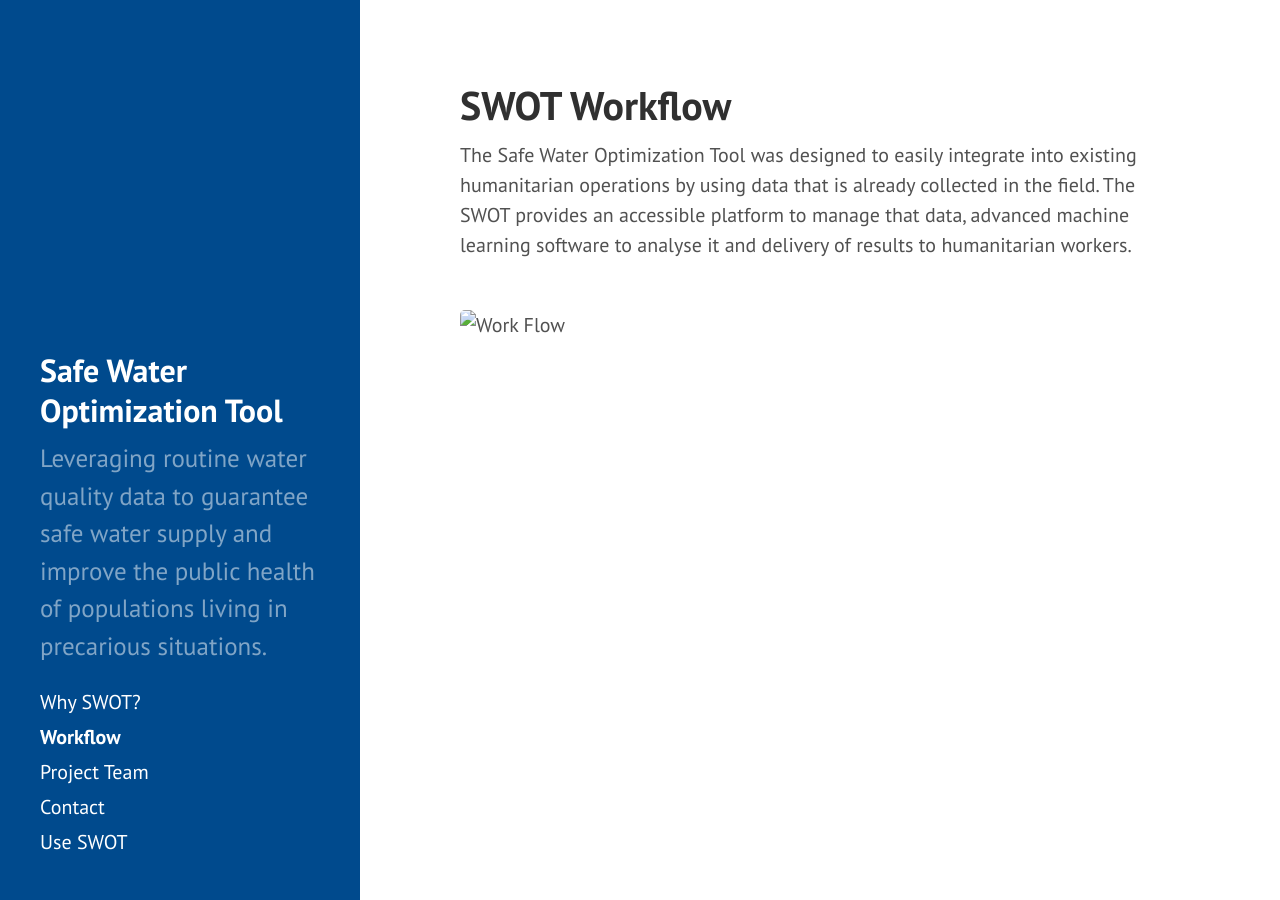
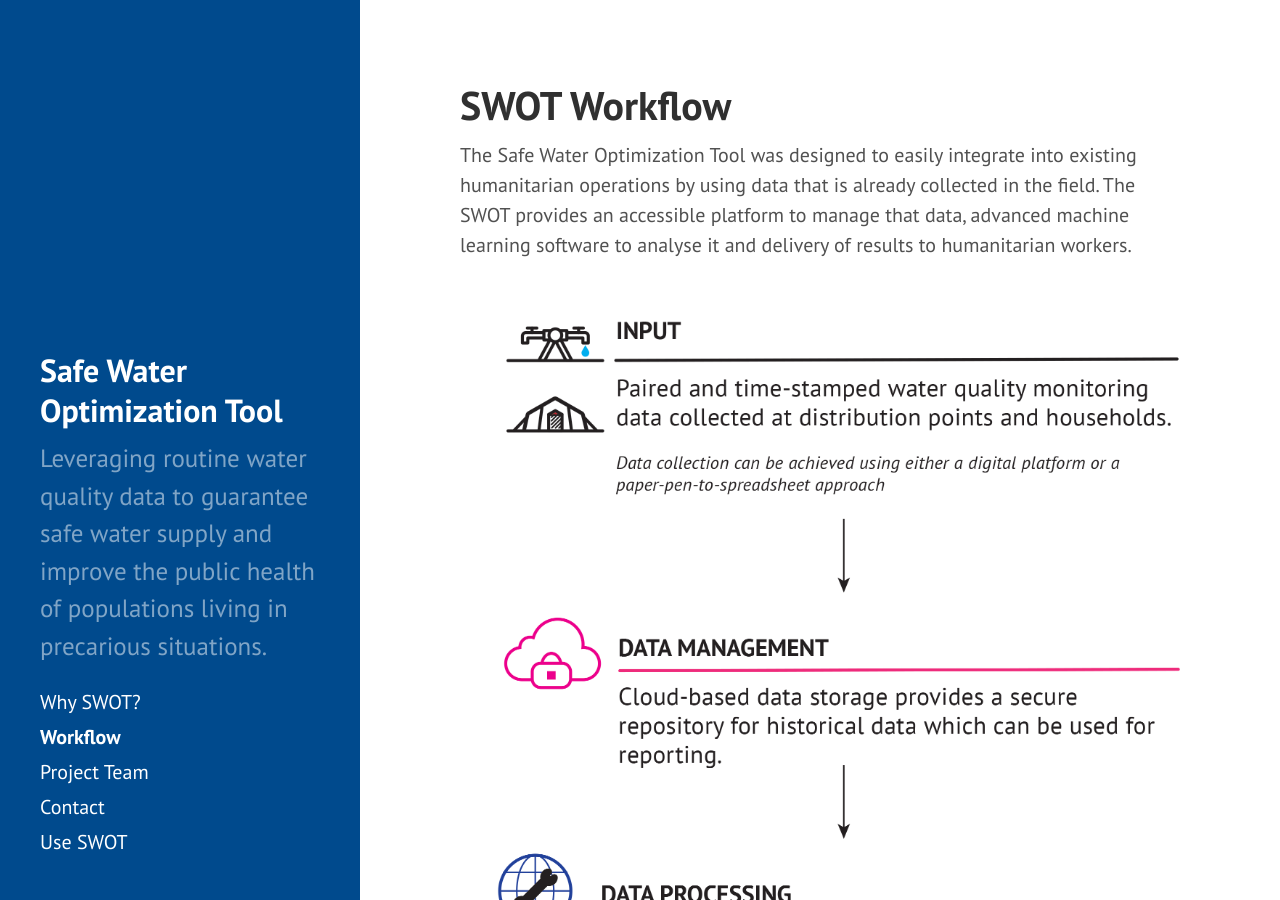
Before and after one commit to safeh2o/swot-infopage, a Jekyll site: the page built from workflow.md, in a window 1280 px wide and 900 px high. Built offline with Jekyll 4.4.1, drawn with Linux system fonts in a browser that asks for light colours; Markdown is read by kramdown in place of the engine named in the settings.

Commit message:
Modified the path to the image in the above directory

```diff
--- a/_includes/sidebar.html
+++ b/_includes/sidebar.html
@@ -11,7 +11,7 @@
 
     <nav class="sidebar-nav">
 
-      <a class="sidebar-nav-item{% if page.url == '/Why-SWOT?/' %}  active{% endif %}" href="{{ site.baseurl }}/Why-SWOT/"> Why SWOT?</a>
+      <a class="sidebar-nav-item{% if page.url == '/Why-SWOT/' %}  active{% endif %}" href="{{ site.baseurl }}/Why-SWOT/"> Why SWOT?</a>
       <a class="sidebar-nav-item{% if page.url == '/workflow/' %} active{% endif %}" href="{{ site.baseurl }}/workflow/">Workflow</a>
       <a class="sidebar-nav-item{% if page.url == '/team/' %} active{% endif %}" href="{{ site.baseurl }}/team/">Project Team</a>
       <a class="sidebar-nav-item{% if page.url == '/contact/' %} active{% endif %}" href="{{ site.baseurl }}/contact/">Contact</a>
--- a/index.html
+++ b/index.html
@@ -8,6 +8,6 @@ Humanitarian agencies prioritize water safety and routinely collect, monitor and
 The Safe Water Optimization Tool fills that gap. Explore this site to learn more.<br>
 <br>
 <br>
-<div>  <img src="/swot/public/images/SWOTpic1_990.jpg" alt="MSF staff test water quality">
+<div>  <img src="{{ site.baseurl }}/public/images/SWOTpic1_990.jpg" alt="MSF staff test water quality">
   <em>MSF staff test water quality</em>
 </div>
--- a/workflow.md
+++ b/workflow.md
@@ -7,5 +7,5 @@ The Safe Water Optimization Tool was designed to easily integrate into existing
 <br>
 <br>
 <div>
-  <img src="/swot/public/images/SWOT_workflow.png" alt="Work Flow">
+  <img src="{{ site.baseurl }}/public/images/SWOT_workflow.png" alt="Work Flow">
 </div>
```
Also changed, not shown: team.md (+3 -3 lines).
